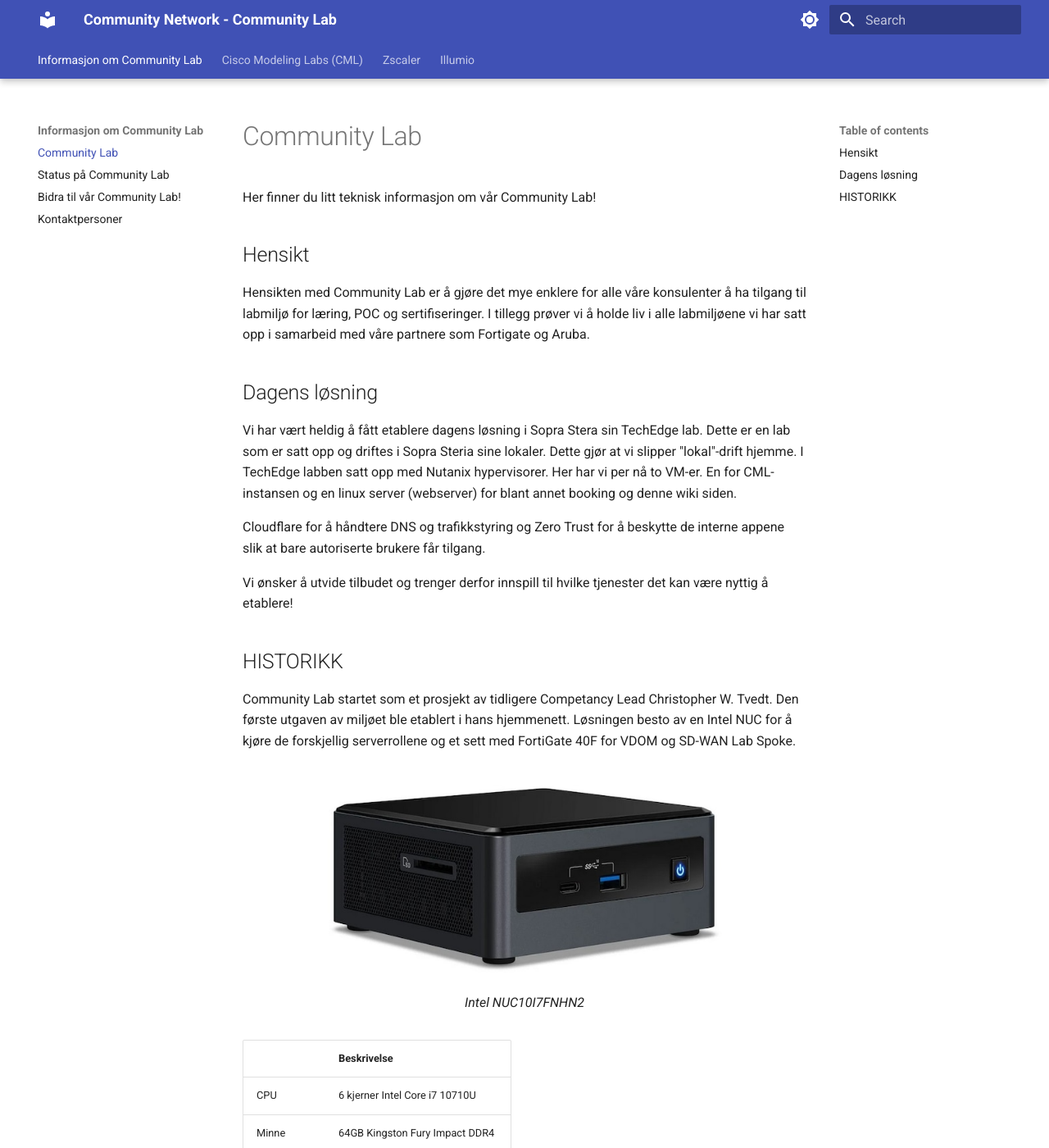
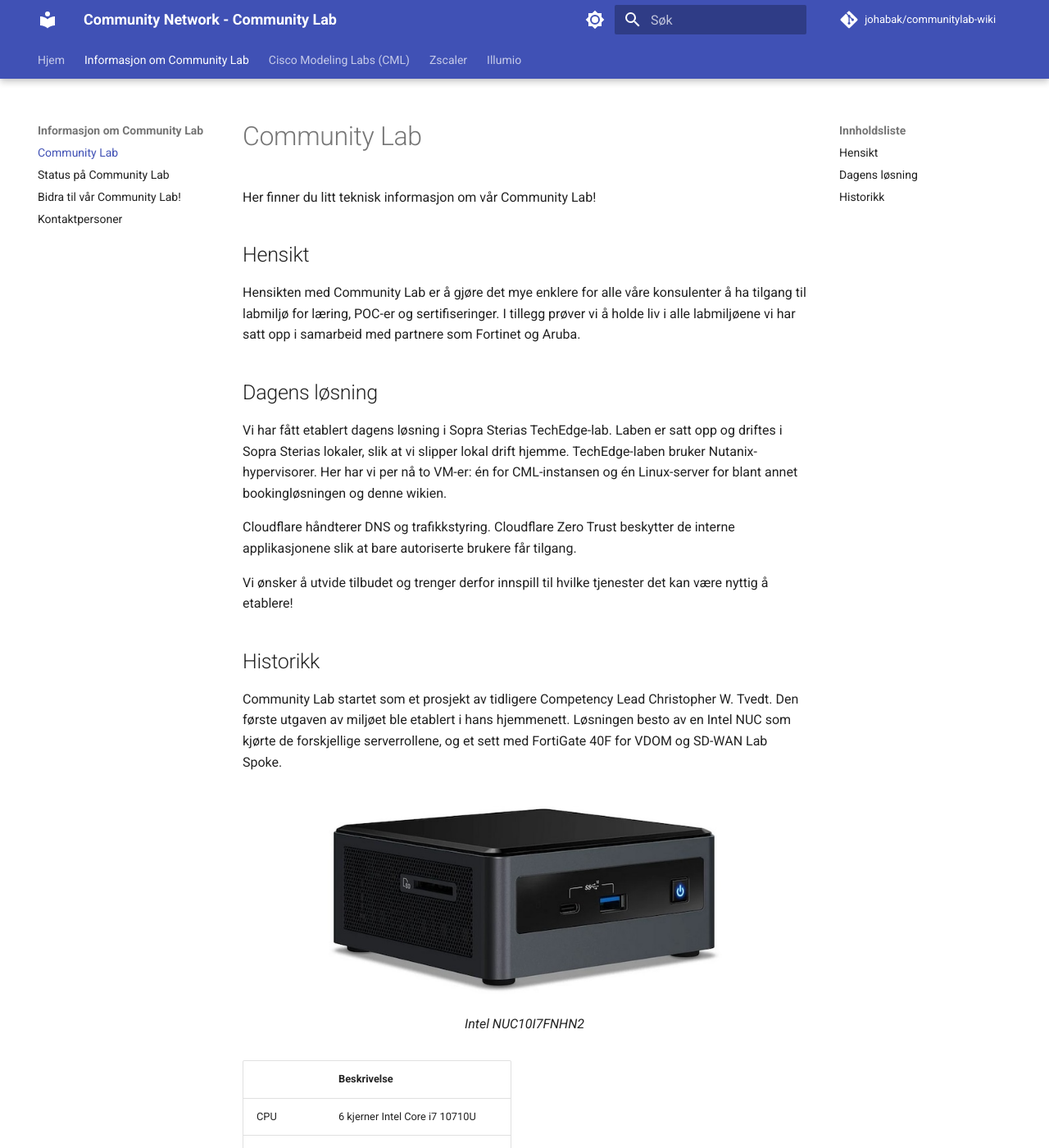
Before and after one commit to johabak/communitylab-wiki, an MkDocs documentation site: the page built from docs/Informasjon/info.md, in a window 1280 px wide and 1400 px high. Shown: the whole window at 82% size. Built offline with MkDocs 1.6.1 and Material for MkDocs 9.7.7, drawn with Linux system fonts in a browser that asks for light colours; comment, search, counter and statistics services are not loaded.

Commit message:
smal changes

```diff
--- a/docker-compose.yml
+++ b/docker-compose.yml
@@ -1,5 +1,3 @@
-version: '3.7'
-
 services:
   builder:
     image: squidfunk/mkdocs-material
@@ -10,8 +8,8 @@ services:
 
   communitylab_docs:
     image: nginx
-    restart: always
+    restart: unless-stopped
     ports:
       - 8001:80
     volumes:
-      - ./site:/usr/share/nginx/html
+      - ./site:/usr/share/nginx/html:ro
--- a/docs/Informasjon/info.md
+++ b/docs/Informasjon/info.md
@@ -7,19 +7,19 @@ Her finner du litt teknisk informasjon om vår Community Lab!
 
 ## Hensikt
 
-Hensikten med Community Lab er å gjøre det mye enklere for alle våre konsulenter å ha tilgang til labmiljø for læring, POC og sertifiseringer. I tillegg prøver vi å holde liv i alle labmiljøene vi har satt opp i samarbeid med våre partnere som Fortigate og Aruba.
+Hensikten med Community Lab er å gjøre det mye enklere for alle våre konsulenter å ha tilgang til labmiljø for læring, POC-er og sertifiseringer. I tillegg prøver vi å holde liv i alle labmiljøene vi har satt opp i samarbeid med partnere som Fortinet og Aruba.
 
 
 ## Dagens løsning
-Vi har vært heldig å fått etablere dagens løsning i Sopra Stera sin TechEdge lab. Dette er en lab som er satt opp og driftes i Sopra Steria sine lokaler. Dette gjør at vi slipper "lokal"-drift hjemme. I TechEdge labben satt opp med Nutanix hypervisorer. Her har vi per nå to VM-er. En for CML-instansen og en linux server (webserver) for blant annet booking og denne wiki siden.
+Vi har fått etablert dagens løsning i Sopra Sterias TechEdge-lab. Laben er satt opp og driftes i Sopra Sterias lokaler, slik at vi slipper lokal drift hjemme. TechEdge-laben bruker Nutanix-hypervisorer. Her har vi per nå to VM-er: én for CML-instansen og én Linux-server for blant annet bookingløsningen og denne wikien.
 
-Cloudflare for å håndtere DNS og trafikkstyring og Zero Trust for å beskytte de interne appene slik at bare autoriserte brukere får tilgang.
+Cloudflare håndterer DNS og trafikkstyring. Cloudflare Zero Trust beskytter de interne applikasjonene slik at bare autoriserte brukere får tilgang.
 
 Vi ønsker å utvide tilbudet og trenger derfor innspill til hvilke tjenester det kan være nyttig å etablere!
 
 
-## HISTORIKK
-Community Lab startet som et prosjekt av tidligere Competancy Lead Christopher W. Tvedt. Den første utgaven av miljøet ble etablert i hans hjemmenett. Løsningen besto av en Intel NUC for å kjøre de forskjellig serverrollene og et sett med FortiGate 40F for VDOM og SD-WAN Lab Spoke.
+## Historikk
+Community Lab startet som et prosjekt av tidligere Competency Lead Christopher W. Tvedt. Den første utgaven av miljøet ble etablert i hans hjemmenett. Løsningen besto av en Intel NUC som kjørte de forskjellige serverrollene, og et sett med FortiGate 40F for VDOM og SD-WAN Lab Spoke.
 
 <figure markdown>
   ![Image title](../images/nuc.png){ width="500" }
--- a/mkdocs.yml
+++ b/mkdocs.yml
@@ -1,5 +1,6 @@
 theme:
   name: 'material'
+  language: nb
   palette:
     - media: "(prefers-color-scheme: light)"
       scheme: default
@@ -27,8 +28,12 @@ extra:
       link: https://github.com/johabak/communitylab-wiki/
 
 site_name: 'Community Network - Community Lab'
+site_url: 'https://communitylab.network/'
+repo_name: johabak/communitylab-wiki
+repo_url: https://github.com/johabak/communitylab-wiki/
 
 nav:
+  - Hjem: index.md
   - Informasjon om Community Lab:
     - Informasjon/info.md
     - Informasjon/status.md
@@ -43,7 +48,6 @@ nav:
     - Zscaler/zscaler_lab.md
   - Illumio:
     - Illumio/index.md
-    - Illumio/hjemmelab.md
 #  - Fortinet:
 #    - Fortinet/index.md
 #    - SD-WAN Lab:
```
Also changed, not shown: README.md (+36 -2 lines), docs/Cisco_Modeling_Labs_(CML)/cml_booking.md (+2 -2 lines), docs/Illumio/index.md (+1 -1 lines), docs/Zscaler/zscaler_lab.md (+1 -1 lines), 2 other files.
